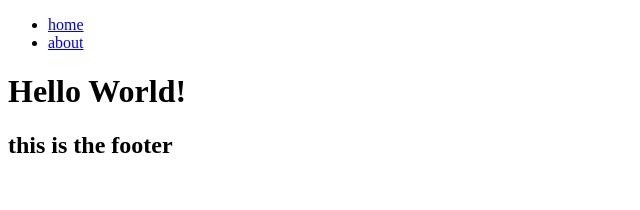
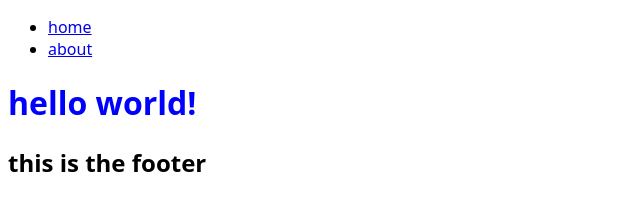
Before and after one commit to this-is-patrick/pj-recipes-tutorial, a Gatsby site: page / in a window 1280 px wide. Shown: the whole page, without its empty margins (0-640 px from the left). Built offline with nearby package versions, Linux system fonts and the light colour scheme; Gatsby itself is replaced by a stand-in of ours.

Commit message:
Set up basic styling in layout.css

```diff
--- a/src/components/Layout.js
+++ b/src/components/Layout.js
@@ -1,7 +1,7 @@
 import React from "react";
 import Navbar from "./Navbar";
 import Footer from "./Footer";
-
+import "./layout.css";
 const Layout = ({ children }) => {
   return (
     <React.Fragment>
--- /dev/null
+++ b/src/components/layout.css
@@ -0,0 +1,12 @@
+body {
+  font-family: system-ui, -apple-system, BlinkMacSystemFont, "Segoe UI", Roboto,
+    Oxygen, Ubuntu, Cantarell, "Open Sans", "Helvetica Neue", sans-serif;
+}
+
+.about-heading {
+  color: green;
+}
+
+.home-heading {
+  color: blue;
+}
--- a/src/pages/about.js
+++ b/src/pages/about.js
@@ -4,7 +4,7 @@
 const about = () => {
   return (
     <Layout>
-      <div>
+      <div className="about-heading">
         <h1> the history of your company...</h1>
       </div>
     </Layout>
--- a/src/pages/index.js
+++ b/src/pages/index.js
@@ -4,8 +4,8 @@
 export default function Home() {
   return (
     <Layout>
-      <div>
-        <h1>Hello World!</h1>
+      <div className="home-heading">
+        <h1>hello world!</h1>
       </div>
     </Layout>
   );
```
